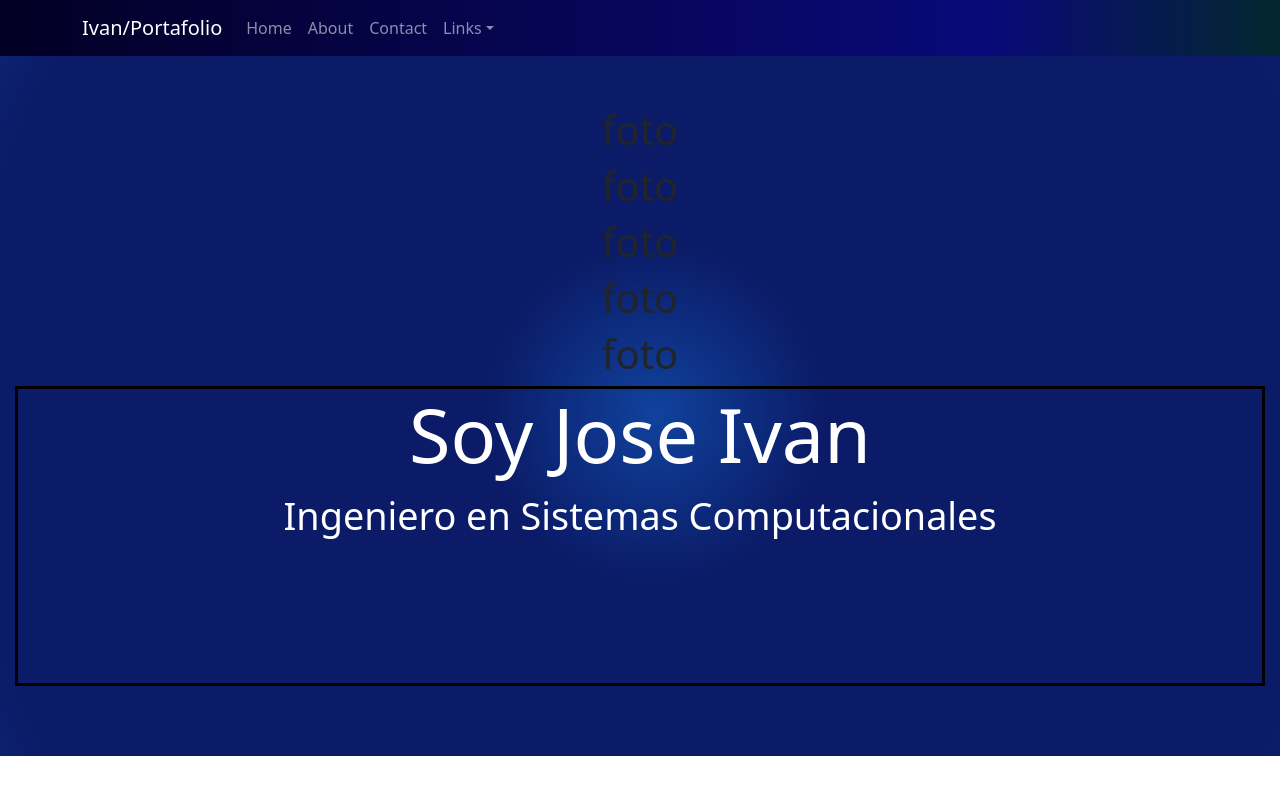
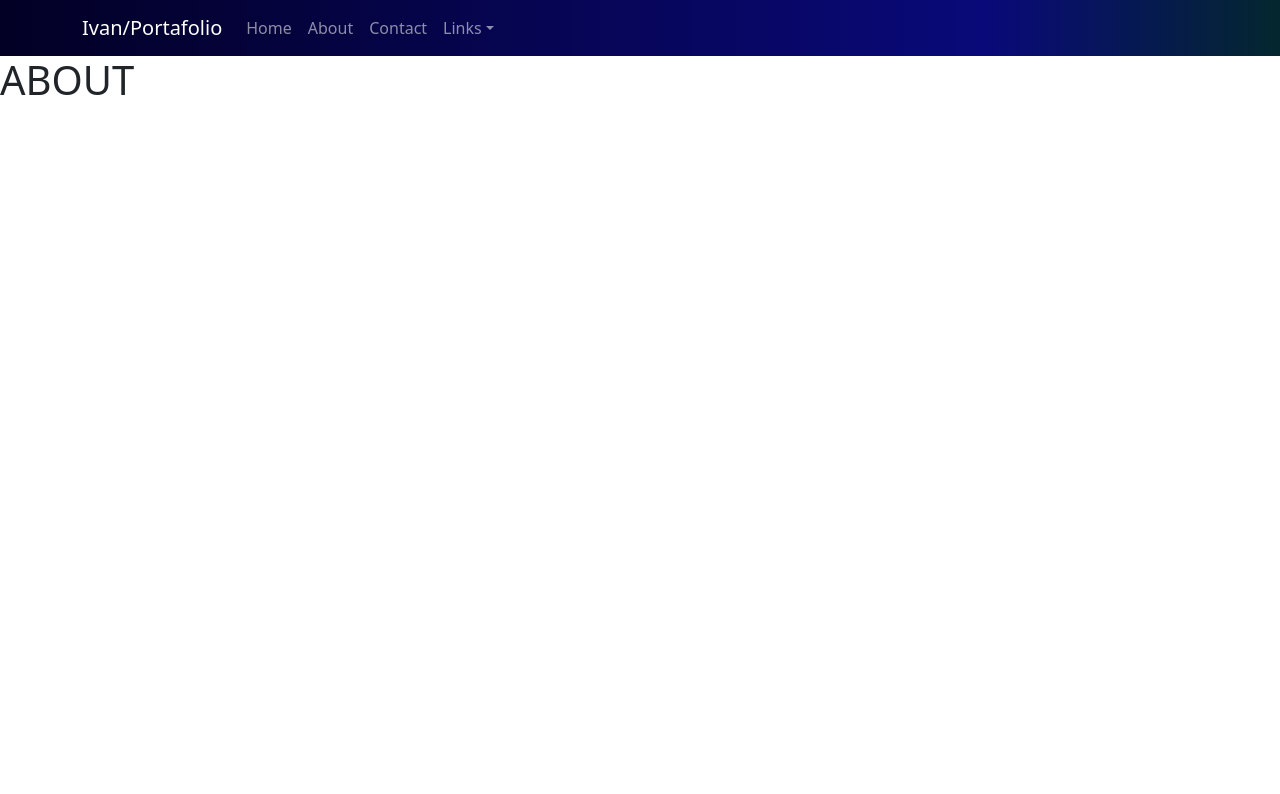
Before and after one commit to ivanISC95/portafolio, a React (Create React App) app in the folder portafolio/: page /About in a window 1280 px wide. Shown: the top 794 px of the page. Built offline with nearby package versions, Linux system fonts and the light colour scheme.

Commit message:
React-router-dom agregado

```diff
--- a/portafolio/package.json
+++ b/portafolio/package.json
@@ -10,6 +10,7 @@
     "react": "^18.2.0",
     "react-bootstrap": "^2.4.0",
     "react-dom": "^18.2.0",
+    "react-router-dom": "^6.3.0",
     "react-scripts": "5.0.1",
     "web-vitals": "^2.1.4"
   },
--- a/portafolio/src/Styles/Style.css
+++ b/portafolio/src/Styles/Style.css
@@ -4,12 +4,12 @@
 }
 .body{
     padding: 50px 15px 5px;
-    background-image: radial-gradient( circle 976px at 51.2% 51%,  rgba(11,27,103,1) 0%, rgba(16,66,157,1) 0%, rgba(11,27,103,1) 17.3%, rgba(11,27,103,1) 58.8%, rgba(11,27,103,1) 71.4%, rgba(16,66,157,1) 100.2%, rgba(187,187,187,1) 100.2% );
-    height: 700px;
+    height: 910px;
+    background-color: #8BC6EC;
+    background-image: linear-gradient(135deg, #8BC6EC 0%, #9599E2 100%);
+
 }
 .informacion{
-    border-style: solid;
-    border-color: black;
     height: 300px;
     width: 100%;
     text-align: center;
--- /dev/null
+++ b/portafolio/src/components/About/About.js
@@ -0,0 +1,5 @@
+export default function About(){
+    return(
+        <h1>ABOUT</h1>
+    )
+}
--- /dev/null
+++ b/portafolio/src/components/Contact/Contact.js
@@ -0,0 +1,5 @@
+export default function Contact(){
+    return(
+        <h1>CONTACTO</h1>
+    )
+}
--- a/portafolio/src/components/principal/App.js
+++ b/portafolio/src/components/principal/App.js
@@ -1,19 +1,22 @@
-import Home from "./Home/Home";
 import { Nav, Navbar, NavDropdown, Container } from "react-bootstrap"
+import { BrowserRouter as Router, Routes, Route, Link } from "react-router-dom";
 import '../../Styles/Style.css';
+import Home from "../Home/Home";
+import About from '../About/About';
+import Contact from '../Contact/Contact';
 export default function App() {
     return (
         <div>
-            <div>
+            <Router>
                 <Navbar className="NavBar" expand="lg" variant="dark">
                     <Container >
-                        <Navbar.Brand href="#home">Ivan/Portafolio</Navbar.Brand>
+                        <Navbar.Brand as={Link} to="/">Ivan/Portafolio</Navbar.Brand>
                         <Navbar.Toggle aria-controls="basic-navbar-nav" />
                         <Navbar.Collapse id="basic-navbar-nav">
                             <Nav className="me-auto">
-                                <Nav.Link href="#home">Home</Nav.Link>
-                                <Nav.Link href="#link">About</Nav.Link>
-                                <Nav.Link href="#link">Contact</Nav.Link>
+                                <Nav.Link as={Link} to="/">Home</Nav.Link>
+                                <Nav.Link as={Link} to="/About">About</Nav.Link>
+                                <Nav.Link as={Link} to="/Contact">Contact</Nav.Link>
                                 <NavDropdown title="Links" id="basic-nav-dropdown">
                                     <NavDropdown.Item href="#action/3.1">Action</NavDropdown.Item>
                                     <NavDropdown.Item href="#action/3.2">Another action</NavDropdown.Item>
@@ -25,10 +28,12 @@ export default function App() {
                         </Navbar.Collapse>
                     </Container>
                 </Navbar>
-            </div>
-            <div>
-                <Home></Home>
-            </div>
+                <Routes>
+                    <Route path="/" element={<Home />}/>
+                    <Route path="/About" element={<About />}/>
+                    <Route path="/Contact" element={<Contact />}/>
+                </Routes>
+            </Router>
         </div>
     )
 }
```
Also changed, not shown: portafolio/src/components/Home/Home.js (renamed from portafolio/src/components/principal/Home/Home.js), 1 other file (tests, documents, lock files or other folders).
